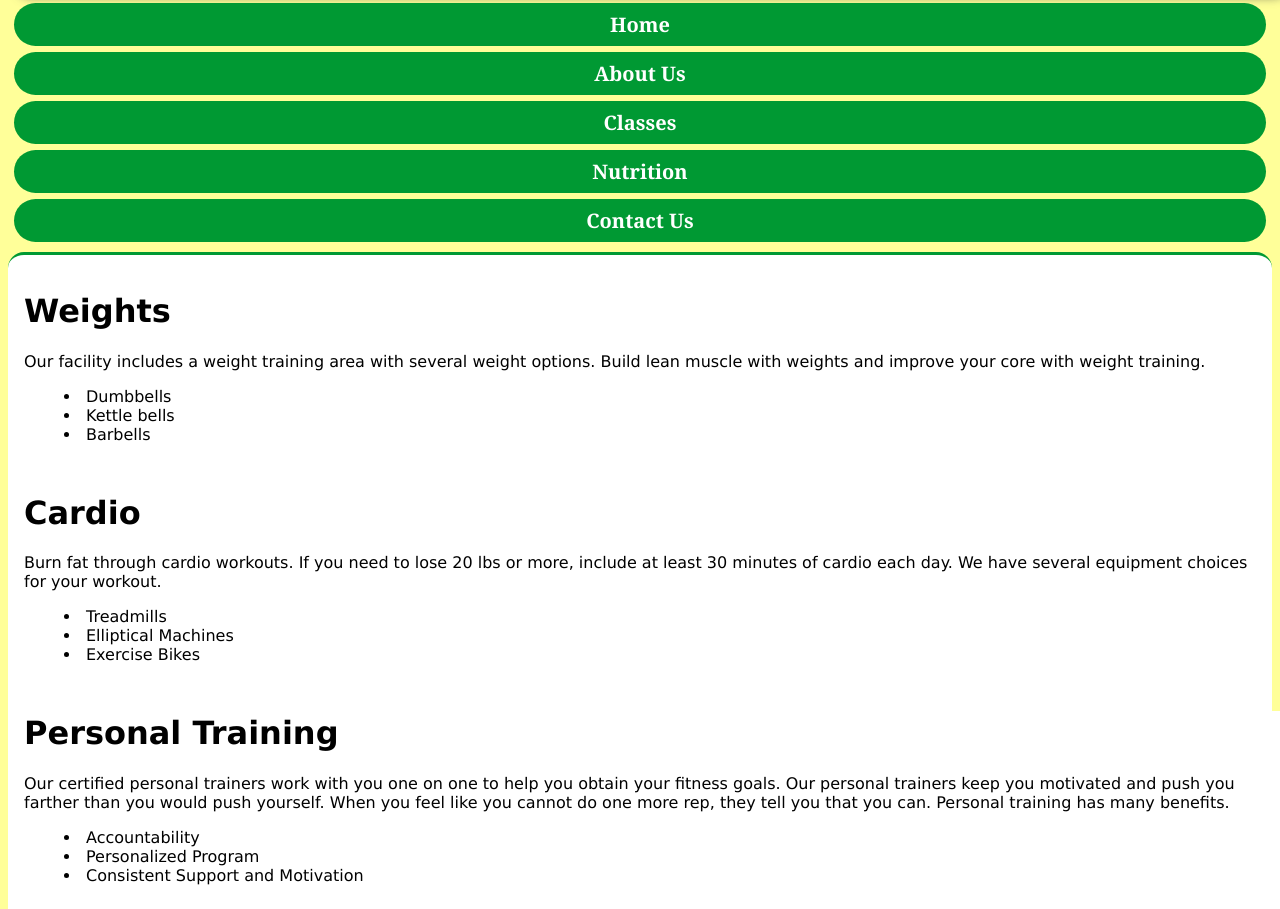
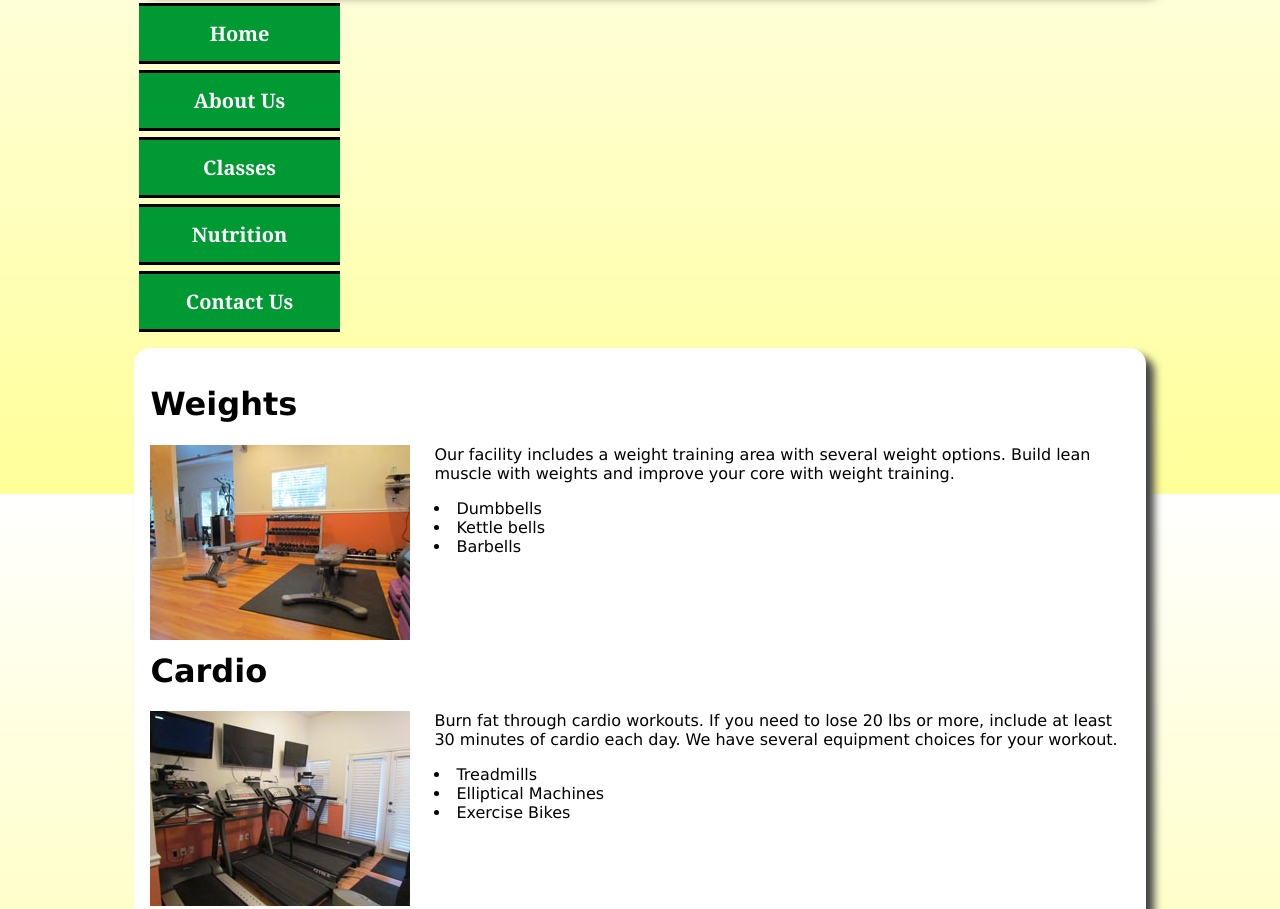
Before and after one commit to gc3742/gc3742.github.io, a plain HTML site: page about.html in a window 1280 px wide. Shown: the part 306-1215 px from the top of the page. Drawn offline with Linux system fonts and the light colour scheme.

Commit message:
Add files via upload

```diff
--- a/about.html
+++ b/about.html
@@ -34,7 +34,7 @@
 		<img class="equip" src="images/equipment1.jpg" alt="Weight Equipment">
 		<p>Our facility includes a weight training area with several weight options. Build lean muscle with
 		weights and improve your core with weight training.</p>
-		<ul>
+		<ul class="items">
 			<li>Dumbbells</li>
 			<li>Kettle bells</li>
 			<li>Barbells</li>
@@ -44,7 +44,8 @@
 		<img class="equip" src="images/equipment2.jpg" alt="Cardio Equipment">
 		<p>Burn fat through cardio workouts. If you need to lose 20 lbs or more, include at least 30 minutes of
 		cardio each day. We have several equipment choices for your workout.</p>
-		<ul>
+
+		<ul class="items">
 			<li>Treadmills</li>
 			<li>Elliptical Machines</li>
 			<li>Exercise Bikes</li>
@@ -55,7 +56,8 @@
 		<p>Our certified personal trainers work with you one on one to help you obtain your fitness goals. Our personal
 		trainers keep you motivated and push you farther than you would push yourself. When you feel like you cannot do
 		one more rep, they tell you that you can. Personal training has many benefits.</p>
-		<ul>
+
+		<ul class="items">
 			<li>Accountability</li>
 			<li>Personalized Program</li>
 			<li>Consistent Support and Motivation</li>
--- a/css/styles.css
+++ b/css/styles.css
@@ -97,15 +97,138 @@ footer {
 	display: none;
 }
 
-ul {
-	margin-bottom: 50px;
-	list-style-position: inside;
+/* Media query for tablet viewport targets screen size with a minimum width of 660px. */
+
+@media only screen and (min-width: 660px) {
+
+/* Style specifies a horizontal display for navigation links */
+nav li {
+	display: inline
+	float: left;
+	margin-left: 1%;
+	margin-right: 1%;
+	padding-left: 0;
+	padding-right: 0;
+	width: 18%;
+	white-space: nowrap;
 }
 
+/* Style specifies clear and top margin properties for the main element */
+main {
+	clear: left;
+	margin-top: 4em;
+}
+
+/* Style specifies to hide the mobile class */
+.mobile {
+	display: none;
+}
+
+/* Style specifies to display the desktop class */
+.desktop {
+	display: inline;
+}
+
+/* Style specifies a display, float, and padding for the equip class */
+.equip {
+	display: inline;
+	float: left;
+	margin-right: 1.5em;
+}
+
+/* Style specifies a display, list-style-position, and bottom margin for the items class */
+.items {
+	display: block;
+	list-style-position: inside;
+	margin-bottom: 5em;
+}
+
+/* Style specifies to display the tablet class */
+.tablet {
+	display: block;
+}
+
+/* Style specifies a font weight and top margin for description list terms */
 dt {
 	font-weight: bold;
+	margin-top: 0.7em;
 }
 
-dd {
-	padding-bottom: 20px;
 }
+
+/* Media query for desktop viewport targets screens with a minimum width of 830px. */
+
+@media only screen and (min-width: 830px) {
+
+/* Style specifies a width for container */
+#container {
+	width: 80%;
+}
+
+/* Style specifies margin and padding for the unordered list within the nav */
+nav ul {
+	margin: 0;
+	padding-left: 0.50%;
+	padding-right: 0.50%;
+}
+
+/* Style for navigation list items specifies a border radius, border, margin, width, and padding */
+nav li {
+	border-radius: 0;
+	border-top: solid #000000;
+	border-bottom: solid #000000;
+	margin-left: 0;
+	margin-right: 0;
+	padding: 0;
+	width: 20%;
+}
+
+/* Style for navigation links specifies display and padding */
+nav li a {
+	display: inline-block;
+	padding: 0.7em;
+}
+
+/* Style rules for pseudo-classes */
+nav li a:link {
+	color: #FFFFFF;
+}
+
+nav li a:visited {
+	color: #FFFF99;
+}
+
+nav li a:hover {
+	color: #FFFF00;
+	font-style: italic;
+}
+
+/* Style specifies border, shadow, margin, and padding for main element */
+main {
+	border-style: none;
+	box-shadow: 0.5em 0.5em 0.5em #404040;
+	margin-bottom: 1em;
+	margin-top: 1em;
+}
+
+/* Style specifies left and right padding for paragraph elements within the main element */
+main p {
+	padding-left: 0.5em;
+	padding-right: 0.5em;
+}
+
+/* Style specifies a bottom margin for the items class */
+.items {
+	margin-bottom: 6em;
+}
+
+/* Style specifies a gradient for the body element */
+body {
+	background: -moz-lineargradient(#FFFFFF, #FFFF99); /* Firefox */
+	background: -o-linear-gradient(#FFFFFF, #FFFF99); /* Opera */
+	background: -webkit-lineargradient(#FFFFFF, #FFFF99); /* Chrome, Safari */
+	background: linear-gradient(#FFFFFF, #FFFF99);
+	background-attachment: fixed;
+}
+
+}
```
